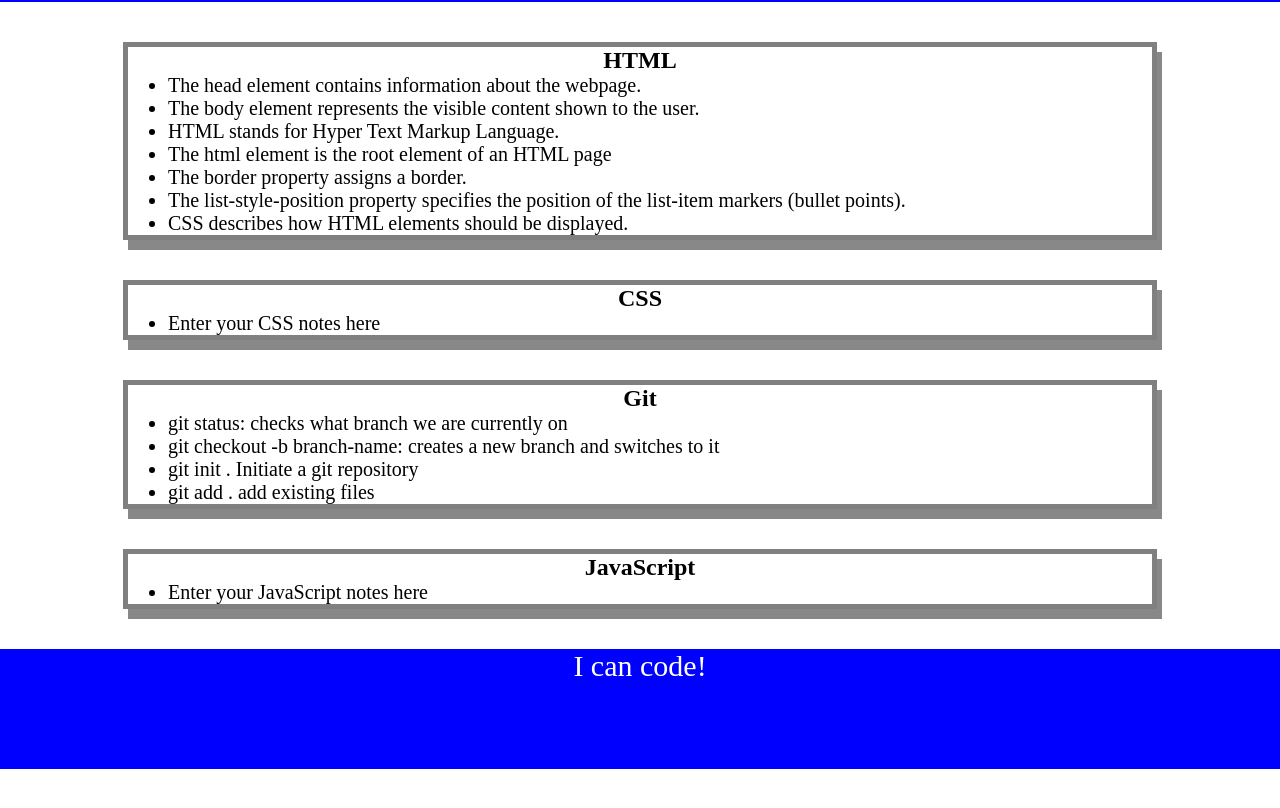
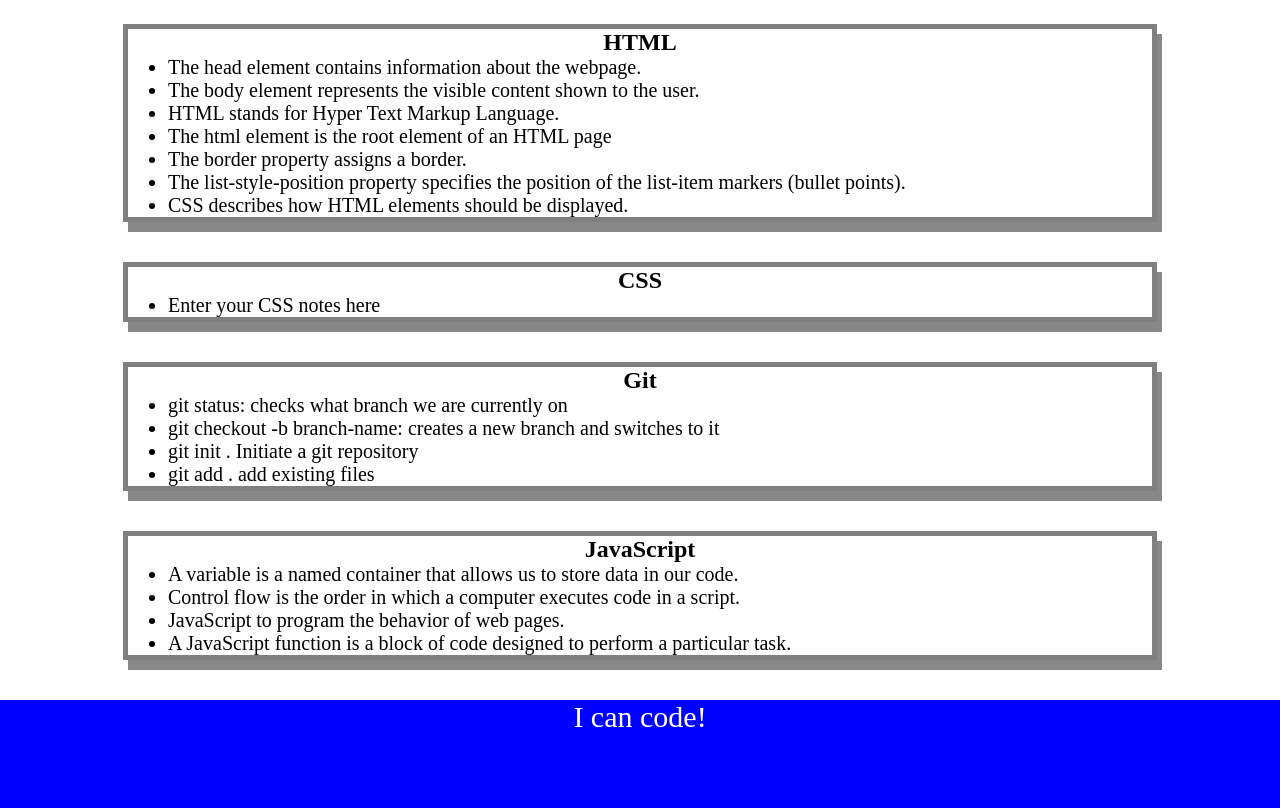
Before and after one commit to danielleboe/prework-study-guide, a plain HTML site: page index.html in a window 1280 px wide. Shown: the part 136-944 px from the top of the page. Before the commit the page ends 905 px from the top, so only its background shows below. Drawn offline with Linux system fonts and the light colour scheme.

Commit message:
Javascript functions update

```diff
--- a/assets/script.js
+++ b/assets/script.js
@@ -1,8 +1,33 @@
+
 const topics = ['HTML', 'CSS', 'Git', 'JavaScript'];
+const randomTopic = topics[Math.floor(Math.random() * topics.length)];
 
-for (let x = 0; x < topics.length; x++) {
- console.log(topics[x]);
-}
+function listTopics() {
+    for (let x = 0; x < topics.length; x++) {
+      console.log(topics[x]);
+    }
+  }
+
+  function selectTopic() {
+    if (randomTopic === 'HTML') {
+      console.log("Let's study HTML!");
+    } else if (randomTopic === 'CSS') {
+      console.log("Let's study CSS!");
+    } else if (randomTopic === 'Git') {
+      console.log("Let's study Git!");
+    } else if (randomTopic === 'JavaScript') {
+      console.log("Let's study JavaScript!");
+    } else {
+      console.log('Please try again!');
+    }
+  }
+
+  console.log('Here are the topics we learned through Prework:');
+  listTopics();
+
+
+console.log('Which topic should we study first?');
+selectTopic();
 
 
 /*
--- a/index.html
+++ b/index.html
@@ -1,5 +1,3 @@
-index.html
-
 <!DOCTYPE html>
 <html lang="en">
   <head>
@@ -51,7 +49,10 @@ index.html
       <section class="card" id="javascript-section">
         <h2>JavaScript</h2>
         <ul>
-          <li>Enter your JavaScript notes here</li>
+          <li>A variable is a named container that allows us to store data in our code.</li>
+        <li>Control flow is the order in which a computer executes code in a script.</li>
+        <li>JavaScript to program the behavior of web pages.</li>
+        <li>A JavaScript function is a block of code designed to perform a particular task.</li>
         </ul>
       </section>
     </main>
```
